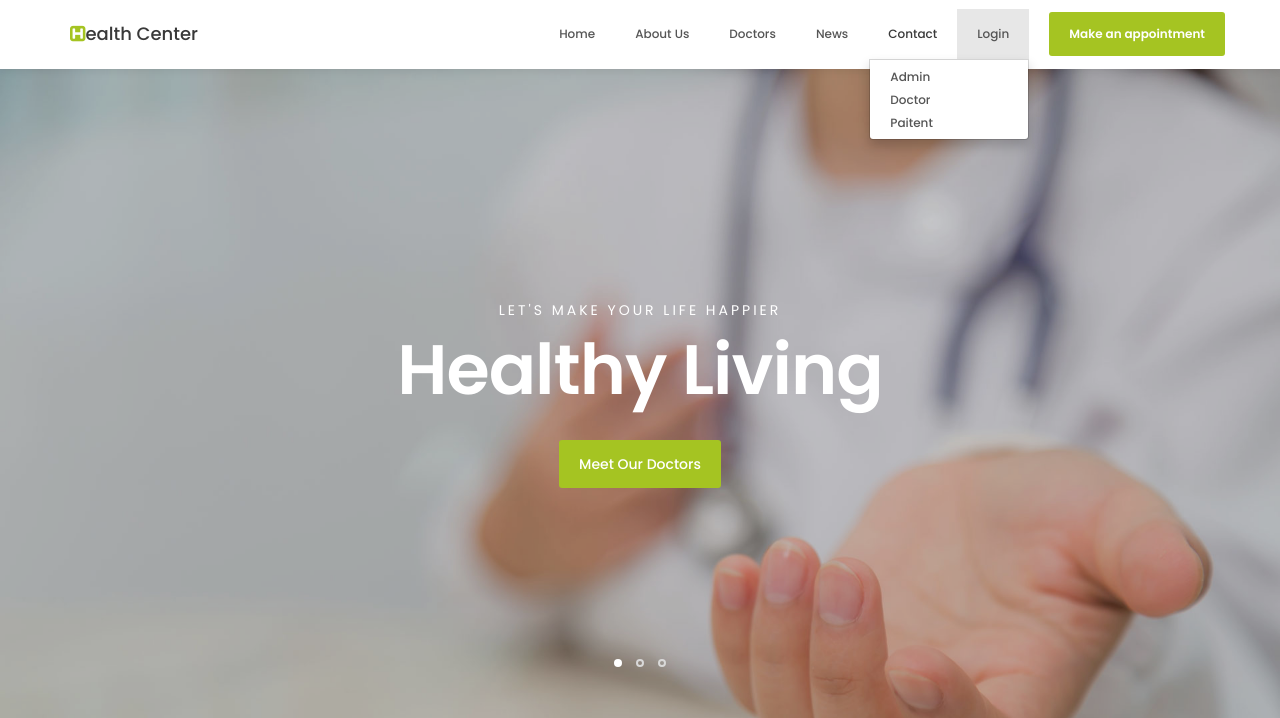
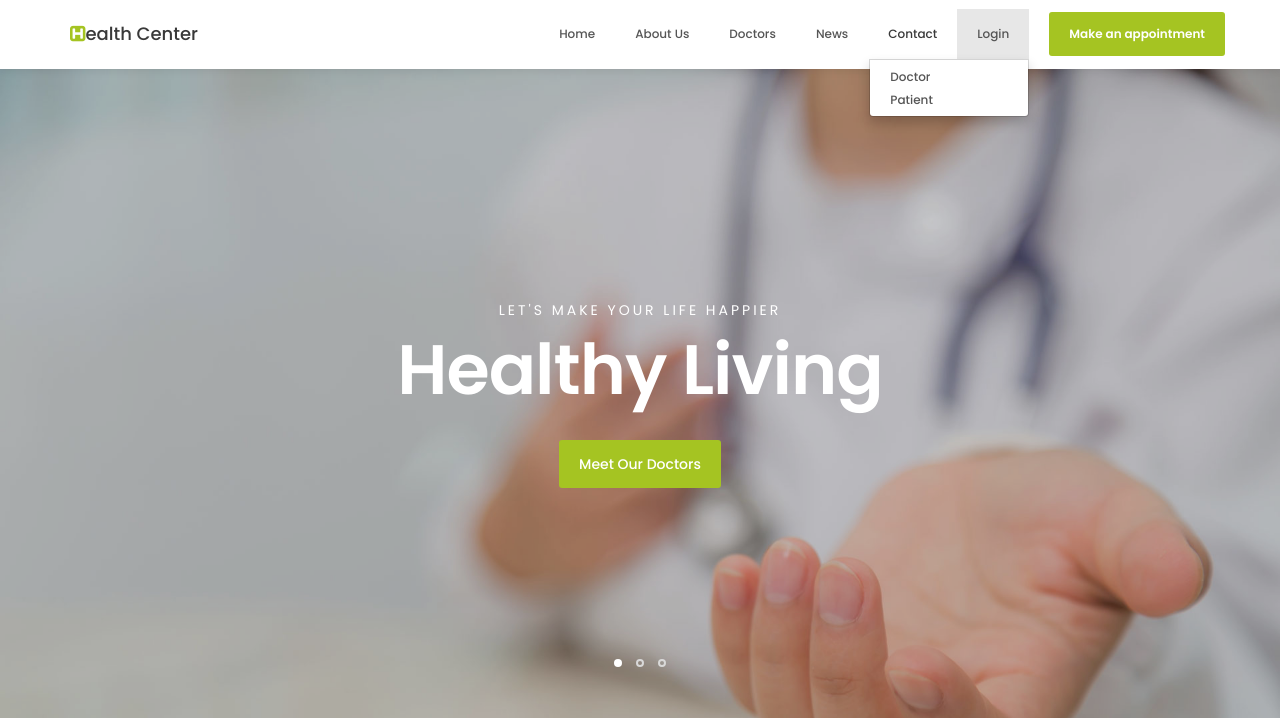
Before and after one commit to sebascorreia/WebDevCW, a Django app: page /hospital/ in a window 1280 px wide, after a click on "Login". Shown: the part 46-764 px from the top of the page. Run offline with Django 3.2, Linux system fonts and the light colour scheme; some libraries are stand-ins or nearby versions.

Commit message:
minor fixes

```diff
--- a/hospital/templates/hospital/doctor_login.html
+++ b/hospital/templates/hospital/doctor_login.html
@@ -41,7 +41,6 @@
             </div>
           </div>
           <button type="submit" class="btnSubmit">Login</button>
-          <div class="text-center">Do not have account? <a href="admin_signup">Signup here</a></div>
         </div>
       </div>
     </div>
--- a/hospital/templates/hospital/header.html
+++ b/hospital/templates/hospital/header.html
@@ -51,9 +51,8 @@
                 <li class="dropdown">
                     <a href="#" class="dropdown-toggle" data-toggle="dropdown">Login</a>
                     <ul class="dropdown-menu">
-                        <li><a href="adminclick.html">Admin</a></li>
-                        <li><a href="doctorclick.html">Doctor</a></li>
-                        <li><a href="patientclick.html">Paitent</a></li>
+                        <li><a href="login.html">Doctor</a></li>
+                        <li><a href="patientclick.html">Patient</a></li>
                     </ul>
                 </li>
                 <li class="appointment-btn"><a href="#appointment">Make an appointment</a></li>
--- a/hospital/templates/hospital/patientclick.html
+++ b/hospital/templates/hospital/patientclick.html
@@ -19,7 +19,7 @@
 
   <p class="lead">
     <a class="btn btn-danger btn-lg" href="patient_signup.html" role="button">Sign Up</a>
-    <a class="btn btn-success btn-lg" href="patient_login.html" role="button">Login</a>
+    <a class="btn btn-success btn-lg" href="login.html" role="button">Login</a>
   </p>
 </div>
 {% include "hospital/footer.html" %}
```
Also changed, not shown: hospital/migrations/0012_auto_20220503_2238.py (added), hospital/migrations/0013_auto_20220503_2245.py (added).
